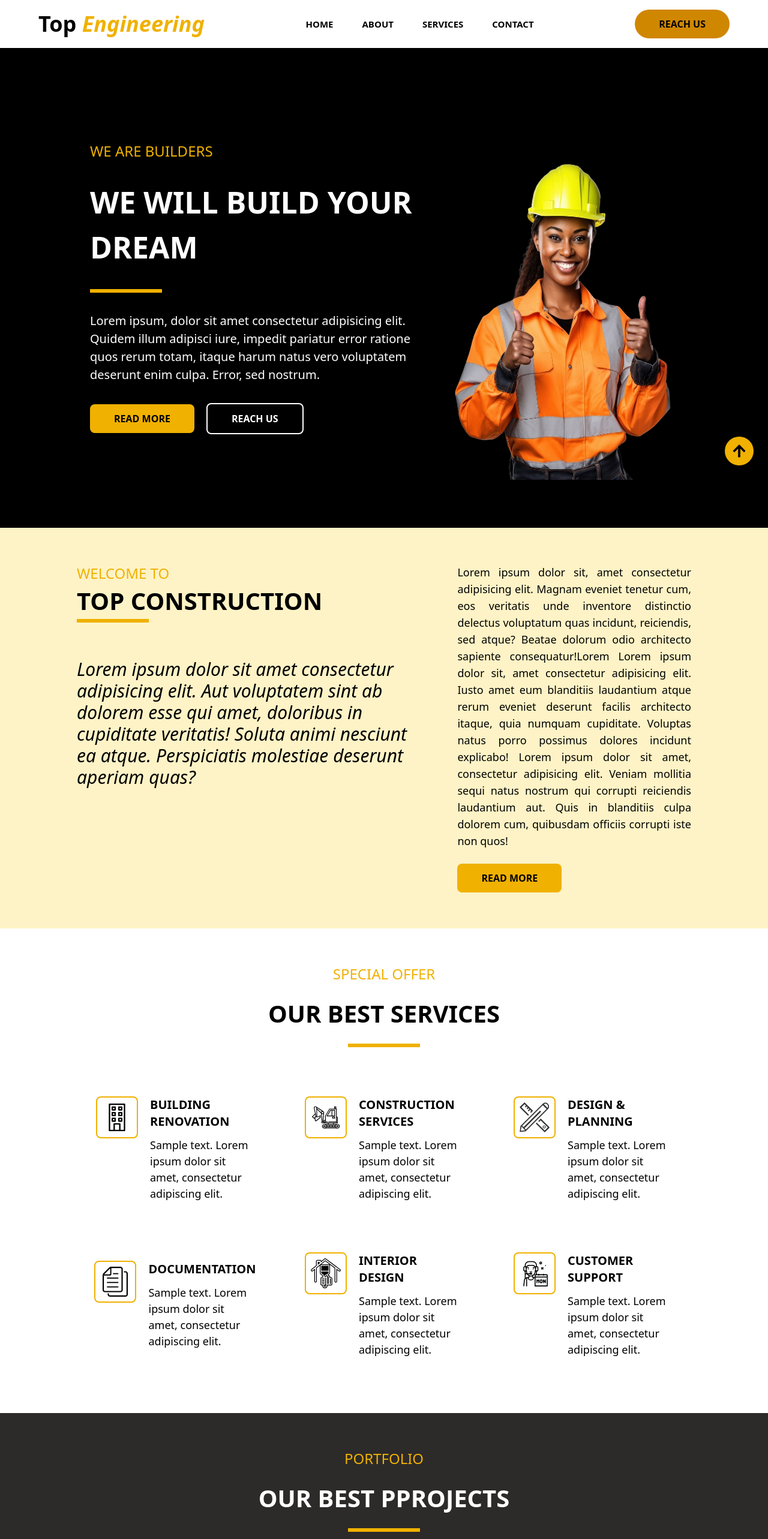
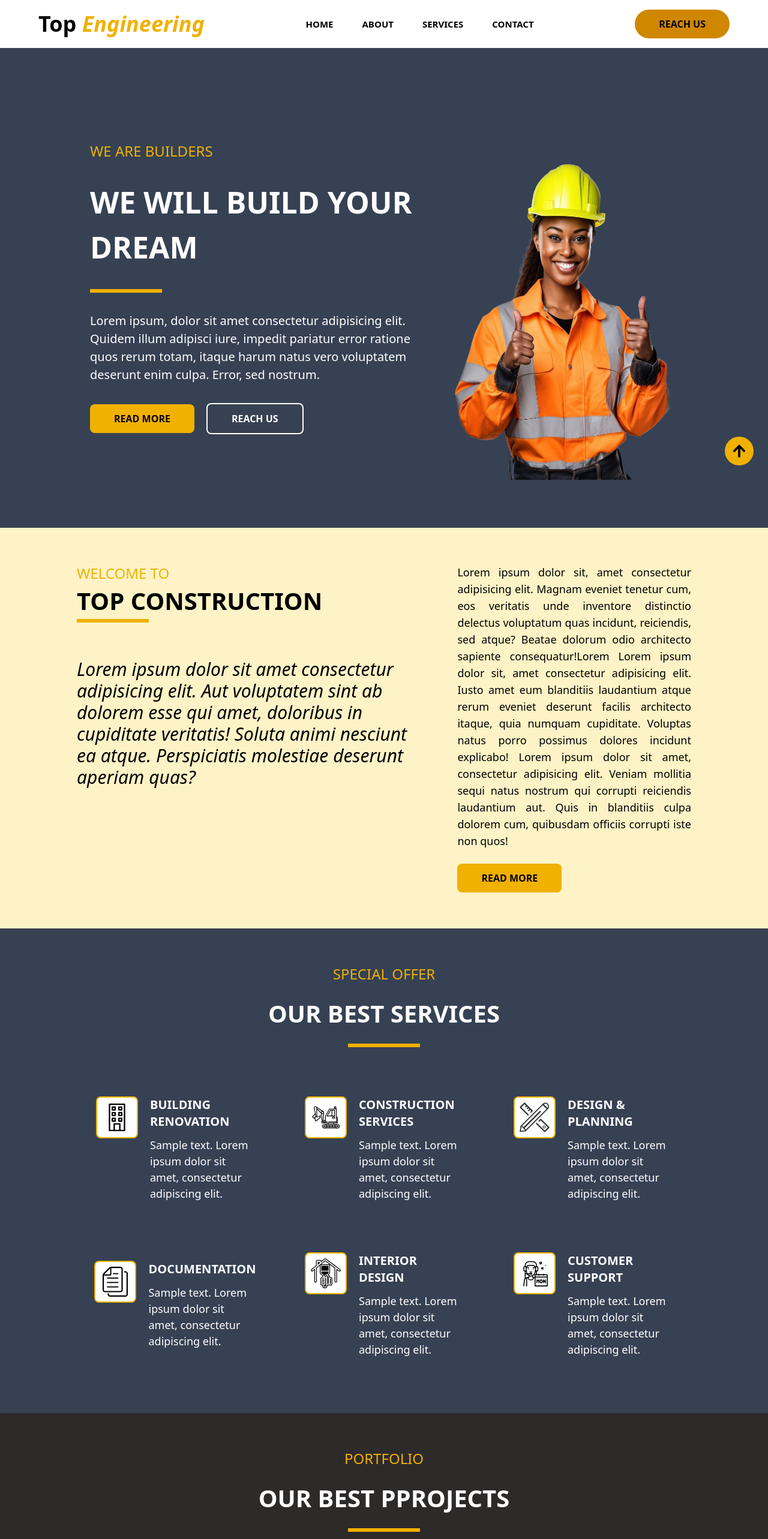
Before and after one commit to mr-Ayalk/mega_construction_company, a React (Vite) app: page / in a window 1280 px wide. Shown: the top 2566 px of the page at 60% size. Built offline with nearby package versions, Linux system fonts and the light colour scheme.

Commit message:
hero section and service section bg color changed

```diff
--- a/src/sections/Hero.jsx
+++ b/src/sections/Hero.jsx
@@ -8,7 +8,7 @@ const Hero = () => {
     // must be fixed the height for mobile view
     <div
       id="home"
-      className="bg-black w-full lg:h-lvh h-fit m-auto pt-[60px] lg:pt-[0px] lg:px-[150px] px-[20px] flex justify-between items-center lg:flex-row flex-col lg:gap-5 gap-[50px] bg-cover bg-center "
+      className="bg-gray-700 w-full lg:h-lvh h-fit m-auto pt-[60px] lg:pt-[0px] lg:px-[150px] px-[20px] flex justify-between items-center lg:flex-row flex-col lg:gap-5 gap-[50px] bg-cover bg-center "
       style={{ backgroundImage: `url())` }}
     >
       <motion.div
--- a/src/sections/Services.jsx
+++ b/src/sections/Services.jsx
@@ -4,7 +4,7 @@ import { slideUpVariants, zoomInVariants } from "./animation";
 import { allservices } from "../export.js";
 const Services = () => {
   return (
-    <div id="services" className="w-full bg-white">
+    <div id="services" className="w-full bg-gray-700">
       <motion.div
         initial="hidden"
         whileInView="visible"
@@ -19,7 +19,7 @@ const Services = () => {
         </motion.h1>
         <motion.h1
           variants={slideUpVariants}
-          className="text-black uppercase text-[40px] font-bold text-center "
+          className="text-white uppercase text-[40px] font-bold text-center "
         >
           OUR BEST SERVICES
         </motion.h1>
@@ -40,12 +40,12 @@ const Services = () => {
             <motion.div
               key={index}
               variants={zoomInVariants}
-              className="flex justify-center items-start gap-5 p-8"
+              className="flex justify-center items-start gap-5 p-8 text-white"
             >
               <img
                 src={item.icon}
                 alt="icon"
-                className="w-[70px] border-2 border-yellow-500 hover:bg-yellow-500 rounded-lg p-2 "
+                className="w-[70px] border-2 border-yellow-500 hover:bg-yellow-500 rounded-lg p-2 text-white bg-white "
               />
               <div className="flex flex-col justify-center items-start gap-3">
                 <h1 className="text-xl font-bold">{item.title}</h1>
```
